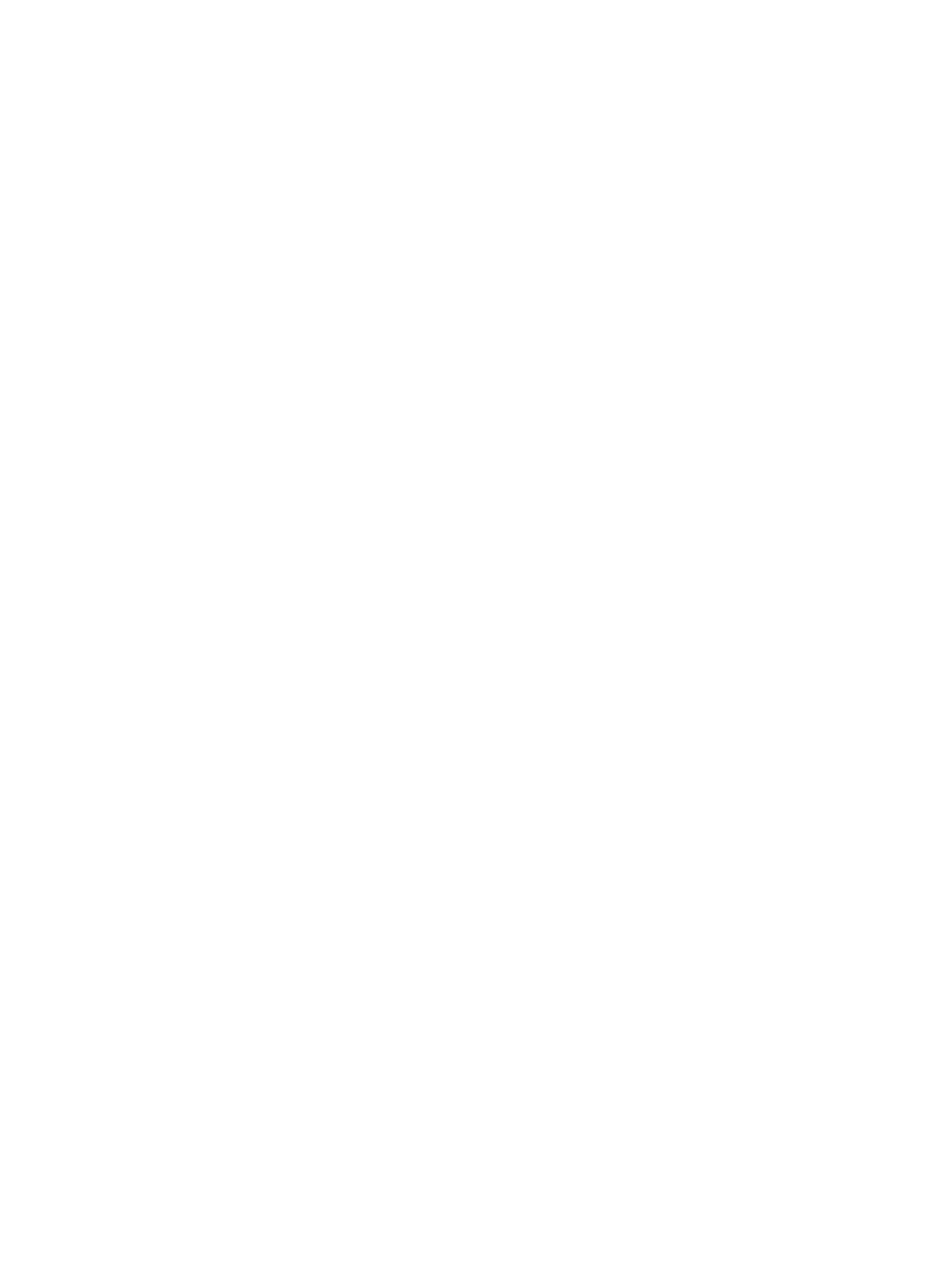
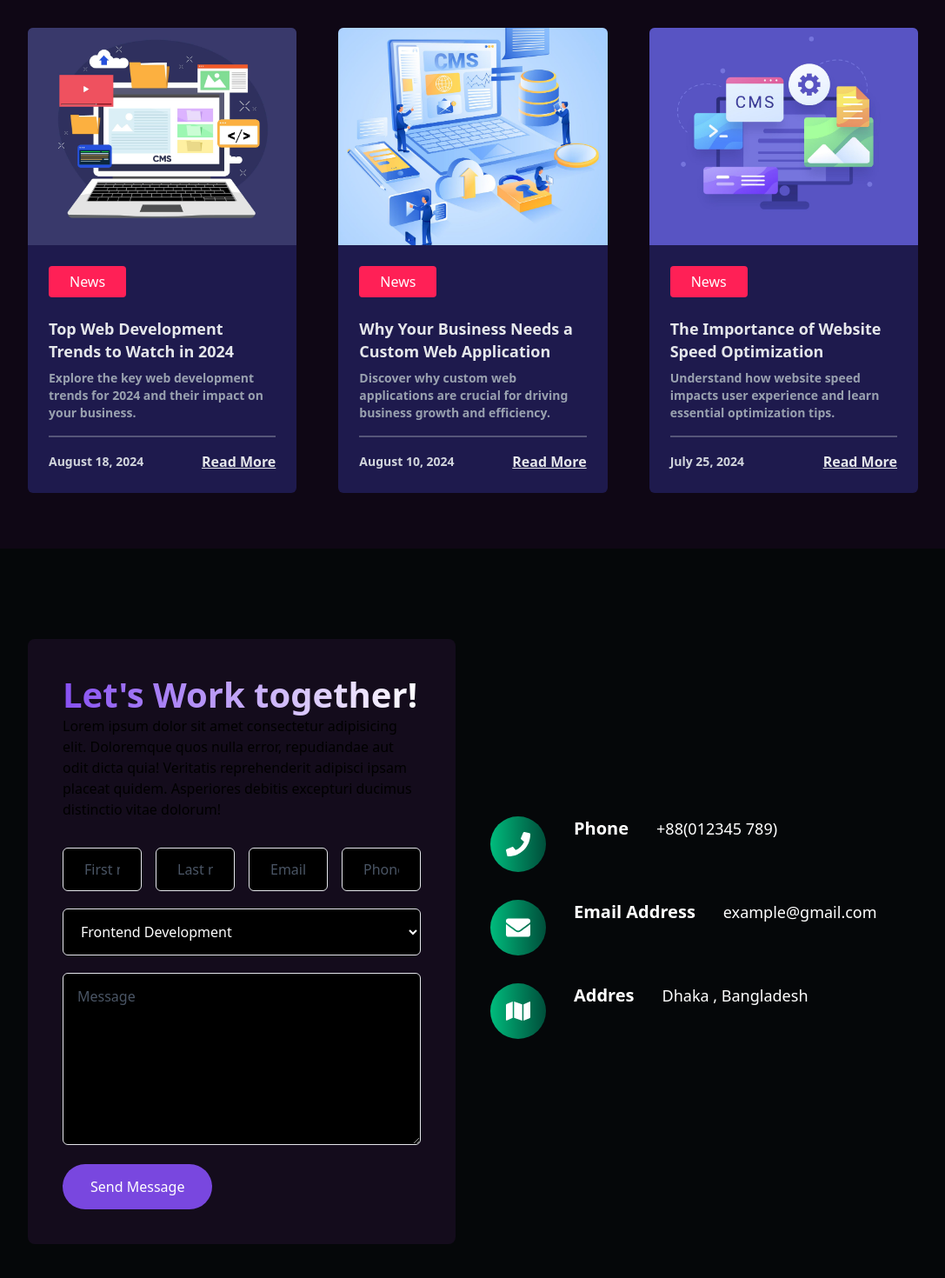
Before and after one commit to miruuw/profile-app, a Next.js app: page / in a window 1280 px wide. Shown: the part 5242-6712 px from the top of the page at 87% size, without its empty margins (96-1183 px from the left). Before the commit the page ends 5066 px from the top, so only its background shows below. Built offline with nearby package versions, Linux system fonts and the light colour scheme.

Commit message:
blog and contact section

```diff
--- /dev/null
+++ b/components/Home/Blog/Blog.tsx
@@ -0,0 +1,21 @@
+import SectionHeading from '@/components/Helper/SectionHeading'
+import React from 'react'
+import { blogs } from '@/Data/data'
+import BlogCard from './BlogCard'
+
+const Blog = () => {
+  return (
+    <div className='pt-16 pb-16 bg-[#0f0715]'>
+      <SectionHeading>Our Blog</SectionHeading>
+      <div className='w-[80%] mx-auto mt-20 grid grid-cols-1 md:grid-cols-2 xl:grid-cols-3 gap-12 items-center'>
+        {blogs.map((blog)=> {
+            return <div key={blog.id}>
+                <BlogCard blog={blog}/>
+            </div>
+        })}
+      </div>
+    </div>
+  )
+}
+
+export default Blog
--- /dev/null
+++ b/components/Home/Blog/BlogCard.tsx
@@ -0,0 +1,39 @@
+import Image from 'next/image';
+import React from 'react'
+
+// define props type
+type Props ={
+    blog: {
+        id: number;
+        title: string;
+        summary: string;
+        date: string;
+        image: string
+    };
+}
+
+const BlogCard = ({blog}: Props) => {
+    const {date, image, summary, title} = blog;
+  return (
+    <div className='bg-indigo-950 rounded-md overflow-hidden'>
+        <Image
+        src={image}
+        alt={title}
+        width={300}
+        height={300}
+        className='w-full h-[250px] object-cover'/>
+        <div className='p-6'>
+            <p className='rounded-sm px-6 py-1.5 bg-rose-500 text-white w-fit'>News</p>
+            <h1 className='sm:text-lg text-base cursor-pointer hover:text-gray-100 hover:underline transition-all duration-200 mt-6 mb-2 text-gray-200 leading-[1.6rem] font-bold'>{title}</h1>
+            <p className='text-sm font-semibold text-opacity-70 text-gray-400'>{summary}</p>
+            <div className='mt-4 mb-4 w-full h-[1.5px] bg-gray-400 opacity-45'></div>
+            <div className='flex items-center justify-between'>
+                <h1 className='text-sm text-gray-300 font-bold'>{date}</h1>
+                <button className='text-base hover:text-rose-500 text-gray-200 underline font-bold'>Read More</button>
+            </div>
+        </div>
+    </div>
+  )
+}
+
+export default BlogCard
--- /dev/null
+++ b/components/Home/Contact/Contact.tsx
@@ -0,0 +1,22 @@
+import React from 'react'
+import ContactForm from './ContactForm'
+import ContactInfo from './ContactInfo'
+
+const Contact = () => {
+  return (
+    <div className='pt-16 pb-16 bg-[#050709]'>
+      <div className='grid grid-cols-1 xl:grid-cols-2 w-[90%] sm:w-[80%] mx-auto items-center gap-10 mt-10'>
+        {/* contact form */}
+        <div>
+            <ContactForm/>
+        </div>
+        {/* contact info */}
+        <div>
+            <ContactInfo/>
+        </div>
+      </div>
+    </div>
+  )
+}
+
+export default Contact
--- /dev/null
+++ b/components/Home/Contact/ContactForm.tsx
@@ -0,0 +1,34 @@
+import React from 'react'
+
+const ContactForm = () => {
+  return (
+    <div className='bg-[#140c1c] rounded-lg p-4 sm:p-10'>
+      <h1 className='text-bg text-2xl md:text-3xl lg:text-[2.5rem] font-bold'>
+        Let's Work together!
+      </h1>
+      <p>Lorem ipsum dolor sit amet consectetur adipisicing elit. Doloremque quos nulla error, repudiandae aut odit dicta quia! Veritatis reprehenderit adipisci ipsam placeat quidem. Asperiores debitis excepturi ducimus distinctio vitae dolorum!</p>
+      {/* input fields */}
+      <form className='mt-8 block w-full overflow-hidden'>
+        <div className='flex flex-col md:flex-row items-center justify-between gap-4'>
+            <input type="text" placeholder='First name' className='flex-1 bg-black text-white placeholder:text-gray-600 px-6 py-3 rounded-md border-[1.5px] border-gray-200 border-opacity-15 outline-none- w-full'/>
+            <input type="text" placeholder='Last name' className='flex-1 bg-black text-white placeholder:text-gray-600 px-6 py-3 rounded-md border-[1.5px] border-gray-200 border-opacity-15 outline-none- w-full'/>
+            <input type="email" placeholder='Email address' className='flex-1 bg-black text-white placeholder:text-gray-600 px-6 py-3 rounded-md border-[1.5px] border-gray-200 border-opacity-15 outline-none- w-full'/>
+            <input type="text" placeholder='Phone number' className='flex-1 bg-black text-white placeholder:text-gray-600 px-6 py-3 rounded-md border-[1.5px] border-gray-200 border-opacity-15 outline-none- w-full'/>
+        </div>
+        <div>
+            <select className='w-full mt-5 bg-black text-white placeholder:text-gray-600 px-4 py-3.5 rounded-md border-[1.5px] border-gray-200 border-opacity-15 outline-none'>
+                <option value="frontend">Frontend Development</option>
+                <option value="backend">Backend Development</option>
+                <option value="fullstack">Fullstack Development</option>
+            </select>
+        </div>
+        <textarea className='w-full mt-5 bg-black text-white placeholder:text-gray-600 px-4 py-3.5 rounded-md border-[1.5px] border-gray-200 border-opacity-15 outline-none' rows={7} placeholder='Message'></textarea>
+        <div className='mt-4'>
+            <button className='px-8 py-3.5 bg-[#7947df] text-white hover:bg-[#5c2fb7] transition-all duration-150 rounded-full'>Send Message</button>
+        </div>
+      </form>
+    </div>
+  )
+}
+
+export default ContactForm;
--- /dev/null
+++ b/components/Home/Contact/ContactInfo.tsx
@@ -0,0 +1,36 @@
+import { contactData } from '@/Data/data'
+import React from 'react'
+import { FaEnvelope, FaMap, FaPhone } from 'react-icons/fa'
+
+const ContactInfo = () => {
+  return (
+    <div>
+        {/* phone */}
+      <div className='flex items=center space-x-8'>
+        <div className='w-10 h-10 md:w-16 md:h-16 rounded-full bg-gradient-to-r from-emerald-500 to-emerald-900 flex items-center justify-center flex-col'>
+            <FaPhone className='w-4 h-4 md:w-7 md:h-7 text-white'/>
+        </div>
+        <h1 className='text-lg sm:text-xl text-white font-bold'>Phone</h1>
+        <h1 className='text-base sm:text-lg text-white text-opacity-70'>{contactData.phone}</h1>
+      </div>
+      {/* ---- */}
+      <div className='flex items=center space-x-8 mt-8 mb-8'>
+        <div className='w-10 h-10 md:w-16 md:h-16 rounded-full bg-gradient-to-r from-emerald-500 to-emerald-900 flex items-center justify-center flex-col'>
+            <FaEnvelope className='w-4 h-4 md:w-7 md:h-7 text-white'/>
+        </div>
+        <h1 className='text-lg sm:text-xl text-white font-bold'>Email Address</h1>
+        <h1 className='text-base sm:text-lg text-white text-opacity-70'>{contactData.email}</h1>
+      </div>
+      {/* ---- */}
+      <div className='flex items=center space-x-8 mt-8 mb-8'>
+        <div className='w-10 h-10 md:w-16 md:h-16 rounded-full bg-gradient-to-r from-emerald-500 to-emerald-900 flex items-center justify-center flex-col'>
+            <FaMap className='w-4 h-4 md:w-7 md:h-7 text-white'/>
+        </div>
+        <h1 className='text-lg sm:text-xl text-white font-bold'>Addres</h1>
+        <h1 className='text-base sm:text-lg text-white text-opacity-70'>{contactData.address}</h1>
+      </div>
+    </div>
+  )
+}
+
+export default ContactInfo
--- a/components/Home/Home.tsx
+++ b/components/Home/Home.tsx
@@ -5,6 +5,8 @@ import Services from './Services/Services'
 import Project from './Project/Project'
 import Skills from './Skills/Skills'
 import Reviews from './Reviews/Reviews'
+import Blog from './Blog/Blog'
+import Contact from './Contact/Contact'
 
 const Home = () => {
   return (
@@ -15,6 +17,8 @@ const Home = () => {
       <Project/>
       <Skills/>
       <Reviews/>
+      <Blog/>
+      <Contact/>
     </div>
   )
 }
```
